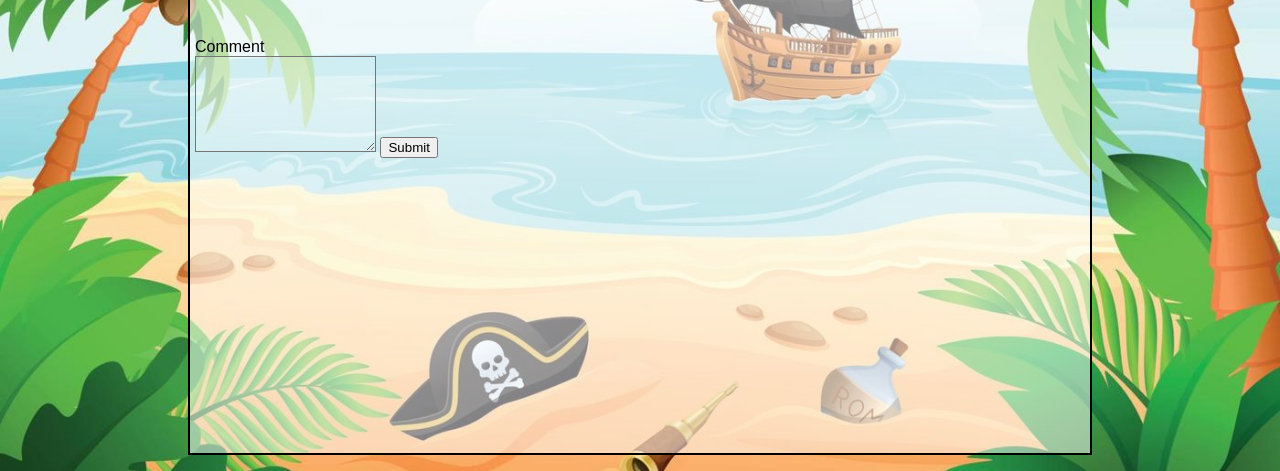
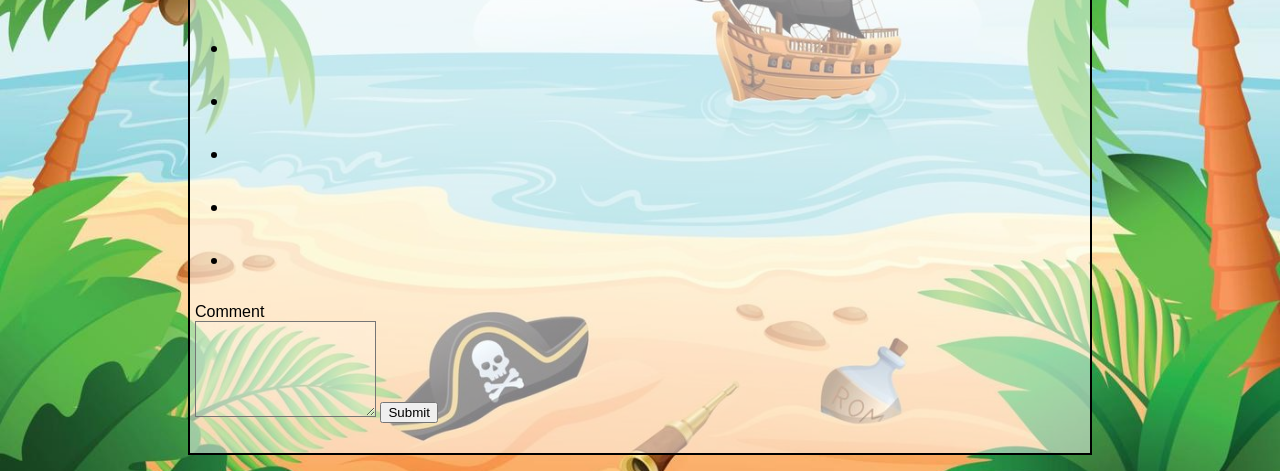
Before and after one commit to umarbek98/phase-1-GroupProject, a plain HTML site: page index.html in a window 1280 px wide. Shown: the part 329-800 px from the top of the page. Drawn offline with Linux system fonts and the light colour scheme.

Commit message:
added info list names to HTML'

```diff
--- a/index.html
+++ b/index.html
@@ -19,7 +19,13 @@
                 <div>
                 <img id="flag" src="https://flags-world.com/wp-content/uploads/2021/01/flag-dominiki-4.png"/>
                 <ul id="island-info" >
+                    <li id="info-language"></li>
+                    <li id="info-status"></li>
+                    <li id="info-currency"></li>
+                    <li id="info-capital"></li>
+                    <li id="info-population"></li>
                 </ul>
+
                 <form id="comment-form">
                     <label for="comment">Comment</label><br>
                     <textarea type="text" name="comment" id="comment-input"></textarea>
```
